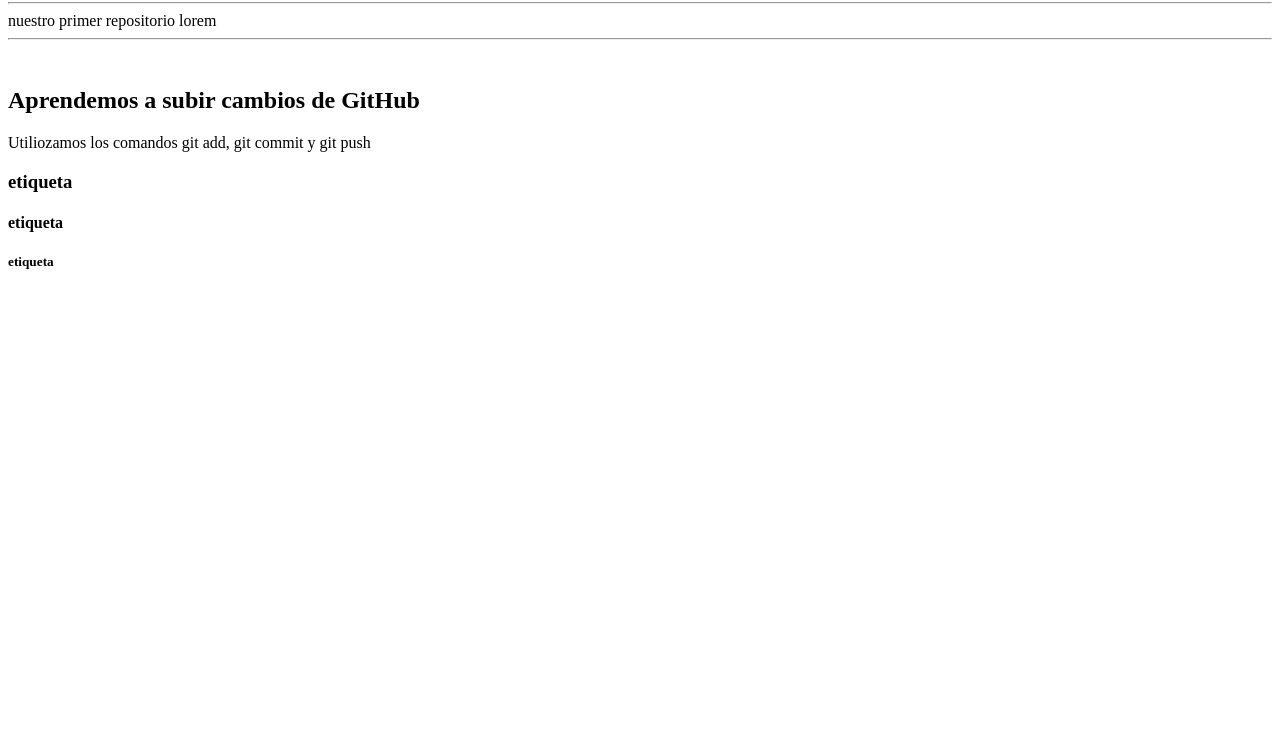
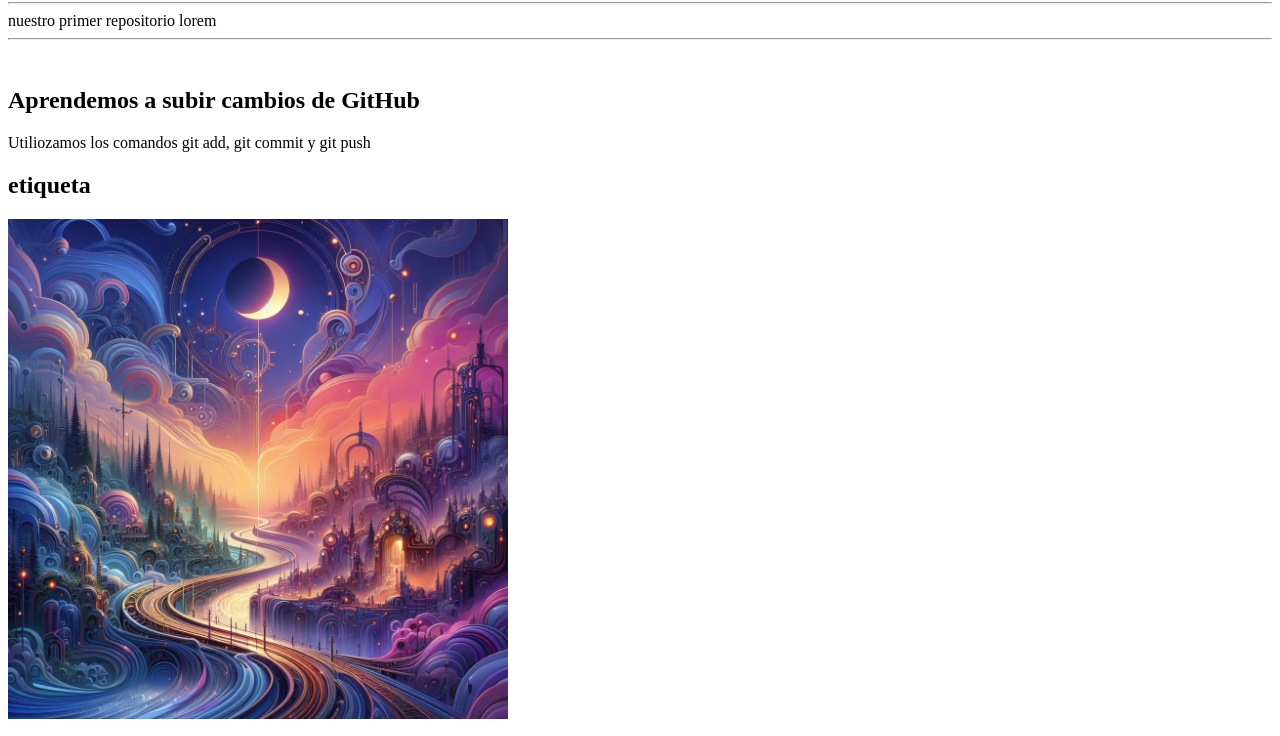
Before and after one commit to MattZero300/bootcampjuaca, a plain HTML site: page index.html in a window 1280 px wide. Shown: the part 64-800 px from the top of the page. Drawn offline with Linux system fonts and the light colour scheme.

Commit message:
Seguimos aprendiendo etiquetas

```diff
--- a/index.html
+++ b/index.html
@@ -1,6 +1,15 @@
 <html>
 <head>
    <title> Nuestra primera web </title>
+
+   <meta charset="utf-8" />
+<meta lang="es-ar"/>
+<meta name="author" content="MattZero" />
+
+<meta name="keywords" content="html, MattZero, bootcamp" />
+
+<meta name="viewport" content="width=device-width, initial -scale=1.0" />
+
 
 </head>
 
@@ -11,14 +20,14 @@
    <p>    <hr>nuestro primer repositorio  lorem <hr/>
    </p>
 
-     <h2> <br> Aprendemos a subir cambios de GitHub  </h2>
+     <h2 id="tituloH2-Github" class="fonCustom"> <br> Aprendemos a subir cambios de GitHub  </h2>
 
    <p>    Utiliozamos los comandos git add, git commit y git push </p>
 
-   <h3> etiqueta</h3>
+   <h2 id="tituloH2-Imagenes" class="fonCustom"> etiqueta</h2>
+   <img src="image/hola.jpg" width="500px" />
 
-   <h4> etiqueta</h4>
-   <h5>etiqueta</h5>
+
 
 
 </body>
```
Also changed, not shown: image/hola.jpg (added), 1 other file.
